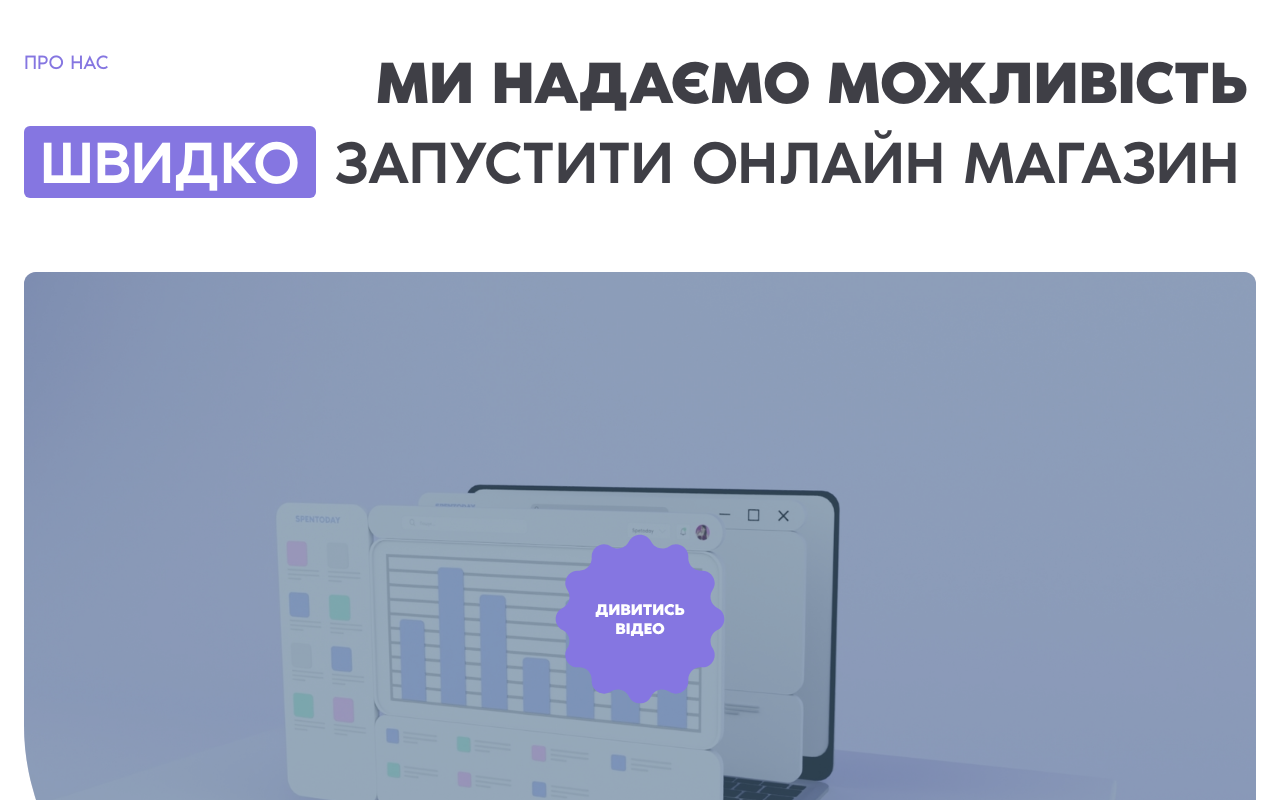
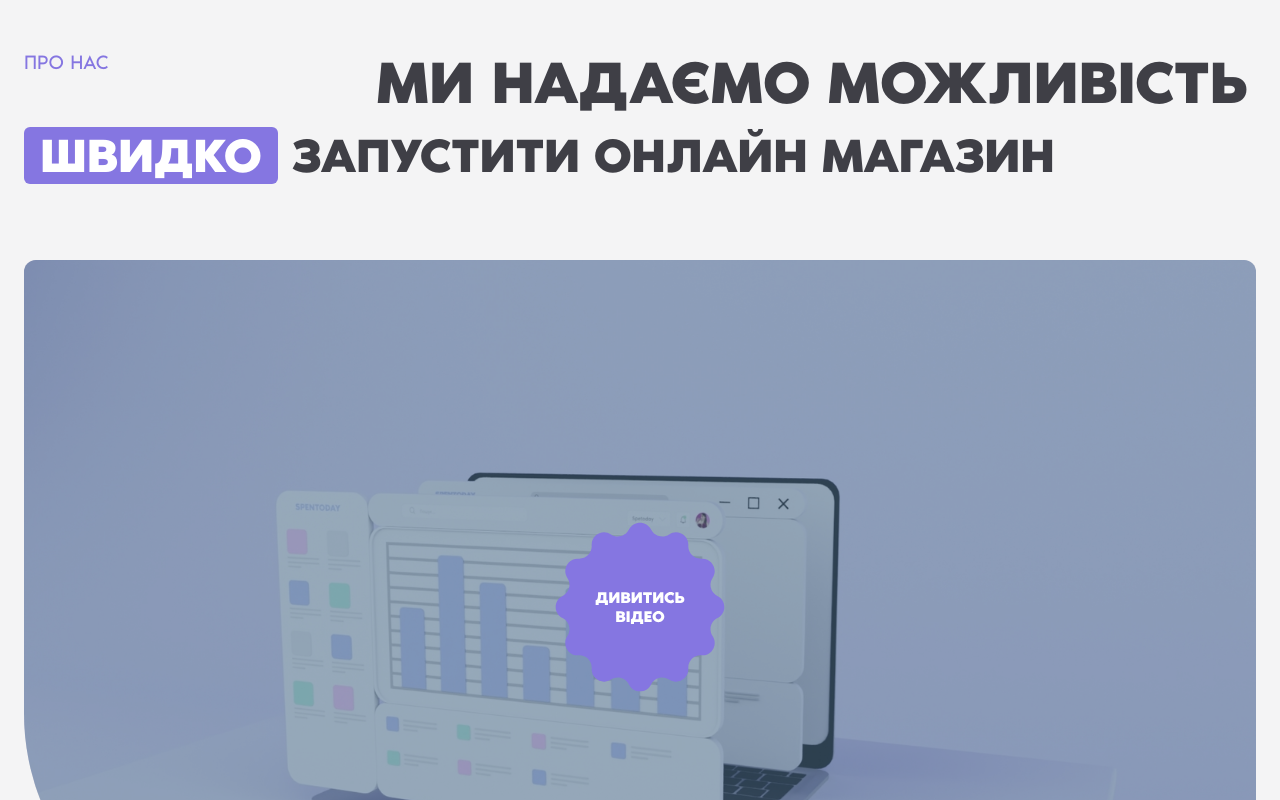
Before and after one commit to flurium/spentoday, a SvelteKit app: page / in a window 1280 px wide. Shown: the part 1440-2240 px from the top of the page. Built offline with nearby package versions, Linux system fonts and the light colour scheme; no server answers.

Commit message:
Style fixes

```diff
--- a/src/features/landing/AboutUs.svelte
+++ b/src/features/landing/AboutUs.svelte
@@ -14,9 +14,7 @@
     </h2>
   </div>
 
-  <h2
-    class="text-4xl md:text-6xl font-bold md:font-medium text-secondary-700 mt-4"
-  >
+  <h2 class="text-4xl md:text-5xl font-bold text-secondary-700 mt-4">
     <span class="px-2 md:px-4 bg-brand-violet text-white rounded-md"
       >ШВИДКО</span
     > ЗАПУСТИТИ ОНЛАЙН МАГАЗИН
--- a/src/features/landing/questions/Questions.svelte
+++ b/src/features/landing/questions/Questions.svelte
@@ -37,7 +37,7 @@
   </h2>
 
   {#each questions as question}
-    <details class="bg-white mt-3 rounded-xl md:col-span-3 md:relative">
+    <details class="bg-white mt-3 ml-9 rounded-xl md:col-span-3 md:relative">
       <GreenStar
         class="hidden md:block absolute top-0 left-0 z-10 mt-8 ml-20 h-[70px] w-[70px]"
       />
--- a/src/routes/+page.svelte
+++ b/src/routes/+page.svelte
@@ -46,10 +46,10 @@ lg:h-[800px] md:w-auto md:h-[750px] w-auto h-[550px] -z-10"
     </h1>
   </section>
 
+  <div class="bg-secondary-100">
     <Partners
       class="py-0 mb-10 bg-brand-pink flex justify-around md:mb-24 md:py-8"
     />
-
     <Benefits />
 
     <AboutUs />
@@ -111,4 +111,5 @@ lg:h-[800px] md:w-auto md:h-[750px] w-auto h-[550px] -z-10"
     <Questions />
 
     <Footer />
+  </div>
 </main>
```
Lines whose indentation alone changed are shown as unchanged.
